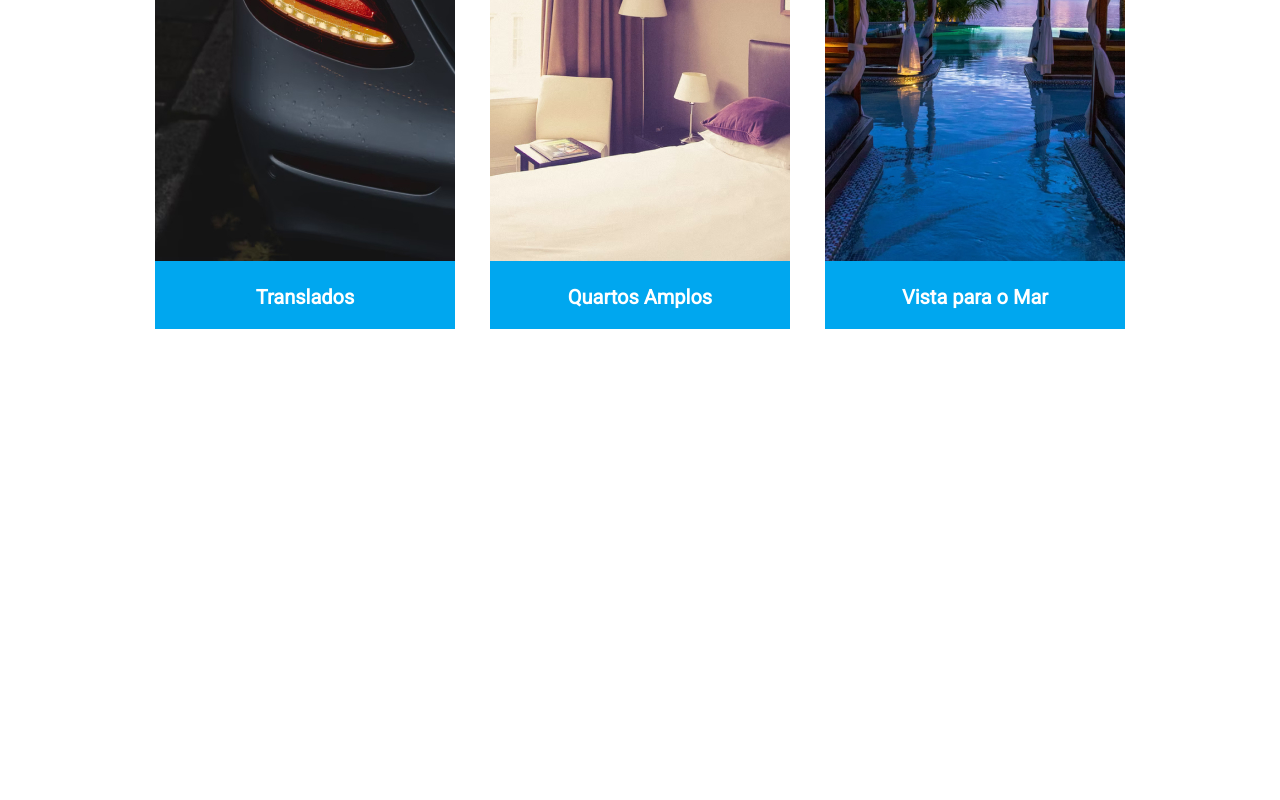
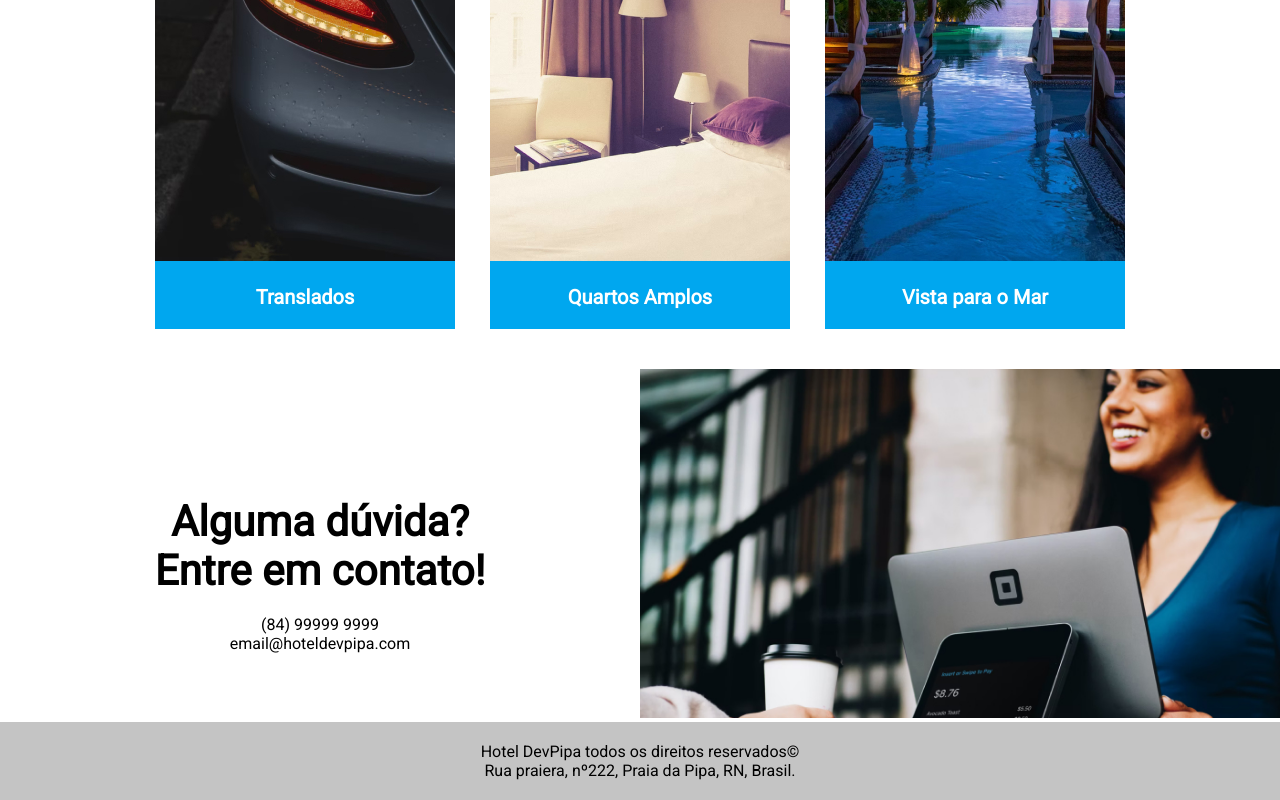
Before and after one commit to david-dev4him/SampleSiteHotelDevPipa, a plain HTML site: page index.html in a window 1280 px wide. Shown: the part 1377-2177 px from the top of the page. Before the commit the page ends 1746 px from the top, so only its background shows below. Drawn offline with Linux system fonts and the light colour scheme.

Commit message:
add services section and footer

```diff
--- a/index.html
+++ b/index.html
@@ -12,7 +12,7 @@
   </head>
   <body>
     <header>
-      <h1 class="title">Hotel Dev</h1>
+      <h1 class="title">Hotel DevPipa</h1>
       <p>O seu paraíso na terrra</p>
       <a href="https://google.com" target="_blank"><button class="button button-spacing">Reservar Agora</button></a>
     </header>
@@ -43,7 +43,23 @@
           <div class="services-text">Vista para o Mar</div>
         </div>
       </div>
-
     </section>
+    <section class="contact">
+      <div class="item-flex-50">
+        <div class="city-content">
+          <h2>Alguma dúvida?</h2>
+          <h2 class="contact-title">Entre em contato!</h2>
+          <p> (84) 99999 9999</p>
+          <p>email@hoteldevpipa.com</p>
+        </div>
+      </div>
+      <div class="item-flex-50">
+        <img src="imagens/imagem-duvida.jpg" alt="doubths women" class="city-image">
+      </div>
+    </section>
+    <footer>
+      <p>Hotel DevPipa todos os direitos reservados©</p>
+      <p>Rua praiera, nº222, Praia da Pipa, RN, Brasil.</p>
+    </footer>
   </body>
 </html>
--- a/style.css
+++ b/style.css
@@ -115,12 +115,26 @@ h2 {
   width: 100%;
 }
 
+.contact {
+  display: flex;
+}
+
+.contact-title {
+  margin-bottom: 20px;
+}
+
+footer {
+  background-color: #c4c4c4;
+  text-align: center;
+  padding: 20px 0;
+}
+
 @media(max-width: 768px) {
-  .city {
+  .city, .contact {
     flex-direction: column-reverse;
   }
 
-  .services-content{
+  .services-content {
     flex-direction: column;
   }
 
```
